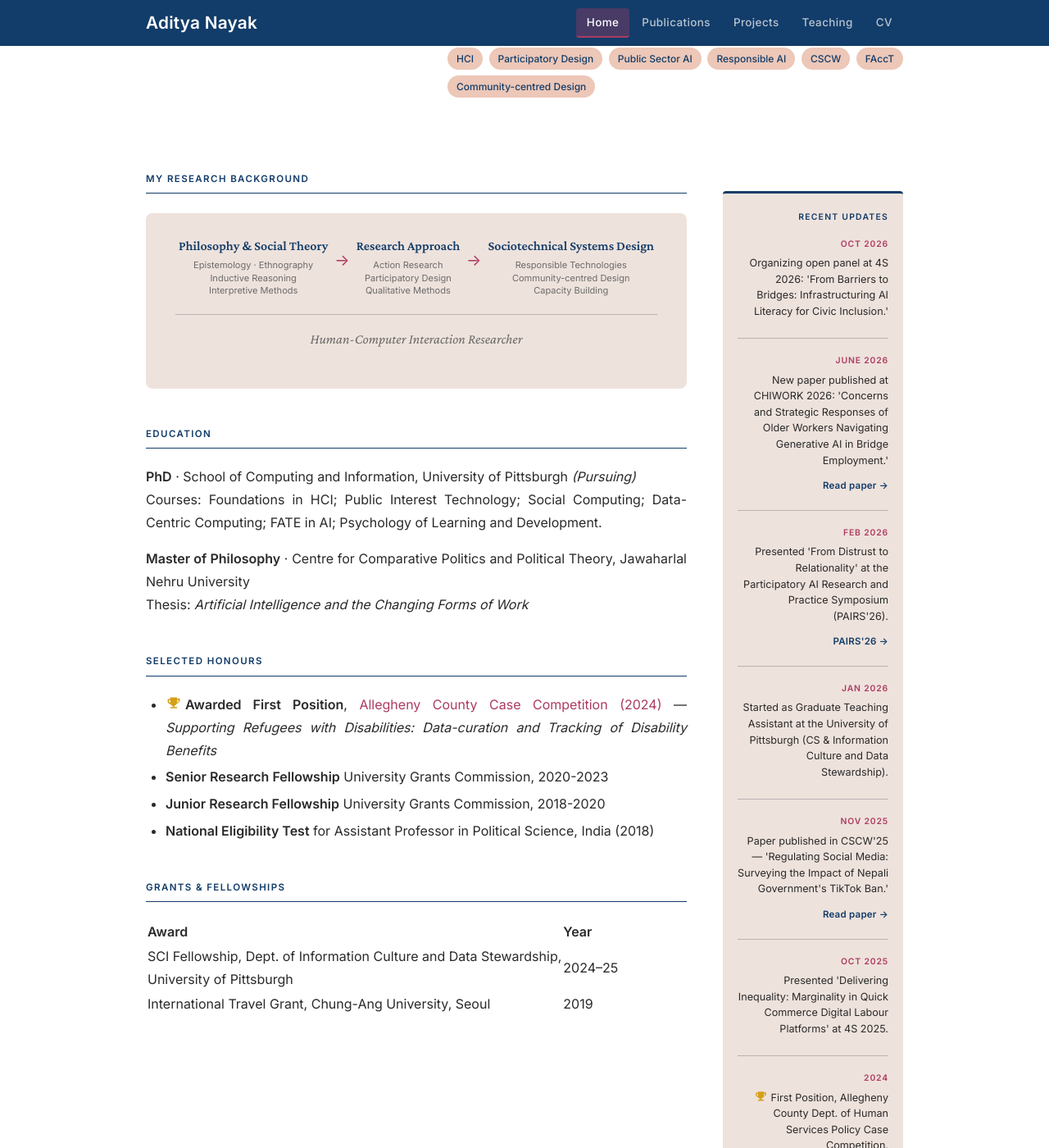
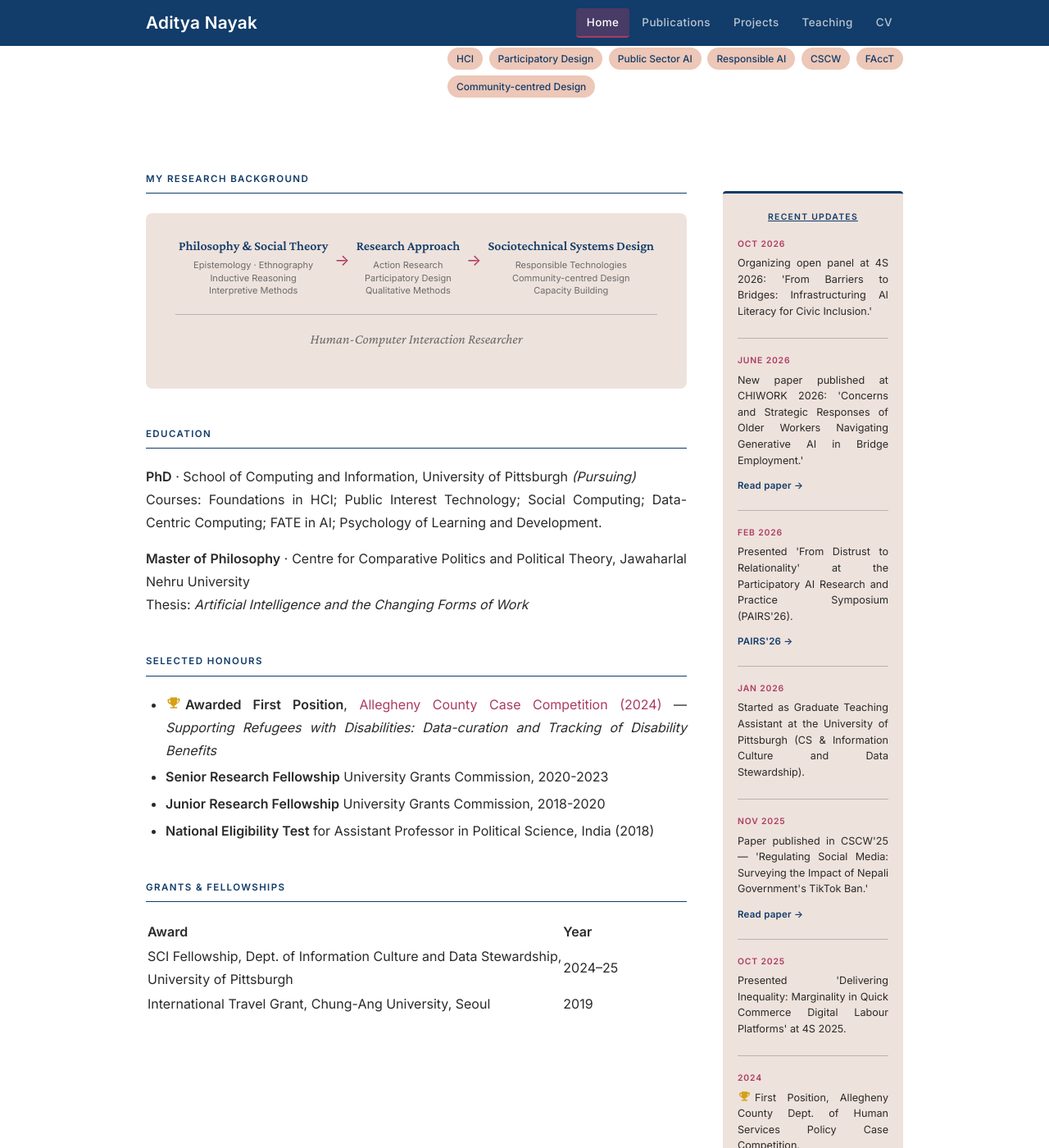
Before and after one commit to adityanayak-info/adityanayak-info.github.io, a Jekyll site: the page built from index.md, in a window 1280 px wide and 1400 px high, scrolled down 561 px. Shown: the whole window at 82% size. Built offline with Jekyll 4.4.1, drawn with Linux system fonts in a browser that asks for light colours.

Commit message:
Update style.css

```diff
--- a/assets/css/style.css
+++ b/assets/css/style.css
@@ -176,6 +176,16 @@ img { max-width: 100%; height: auto; display: block; }
   margin-top: 2px;
 }
 .news-link:hover { color: var(--burgundy); text-decoration: underline; }
+
+
+.sidebar-card {
+  text-align: justify;
+}
+
+.sidebar-heading {
+  text-align: center;
+  text-decoration: underline;
+}
 
 /* ============================================================
    TYPOGRAPHY
```
